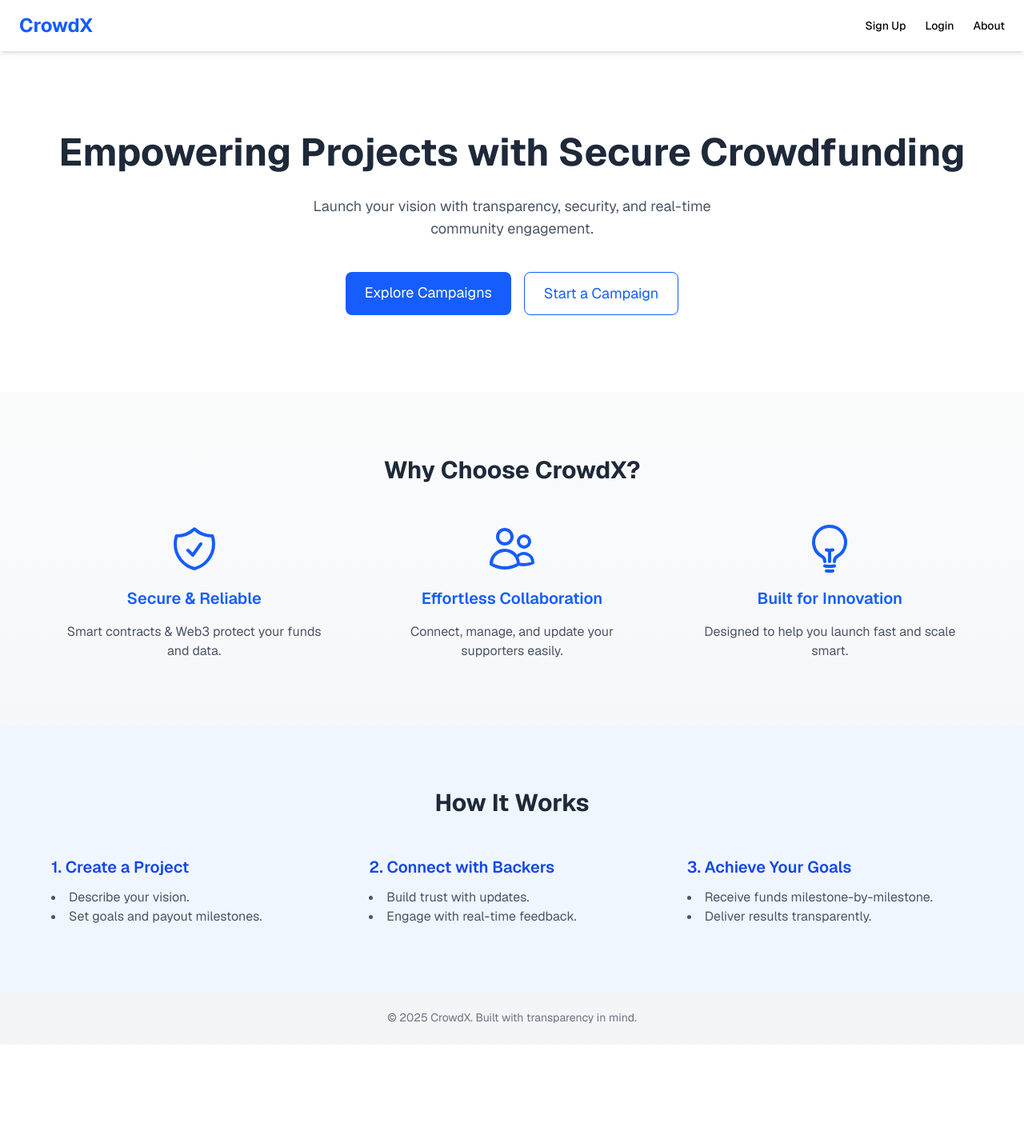
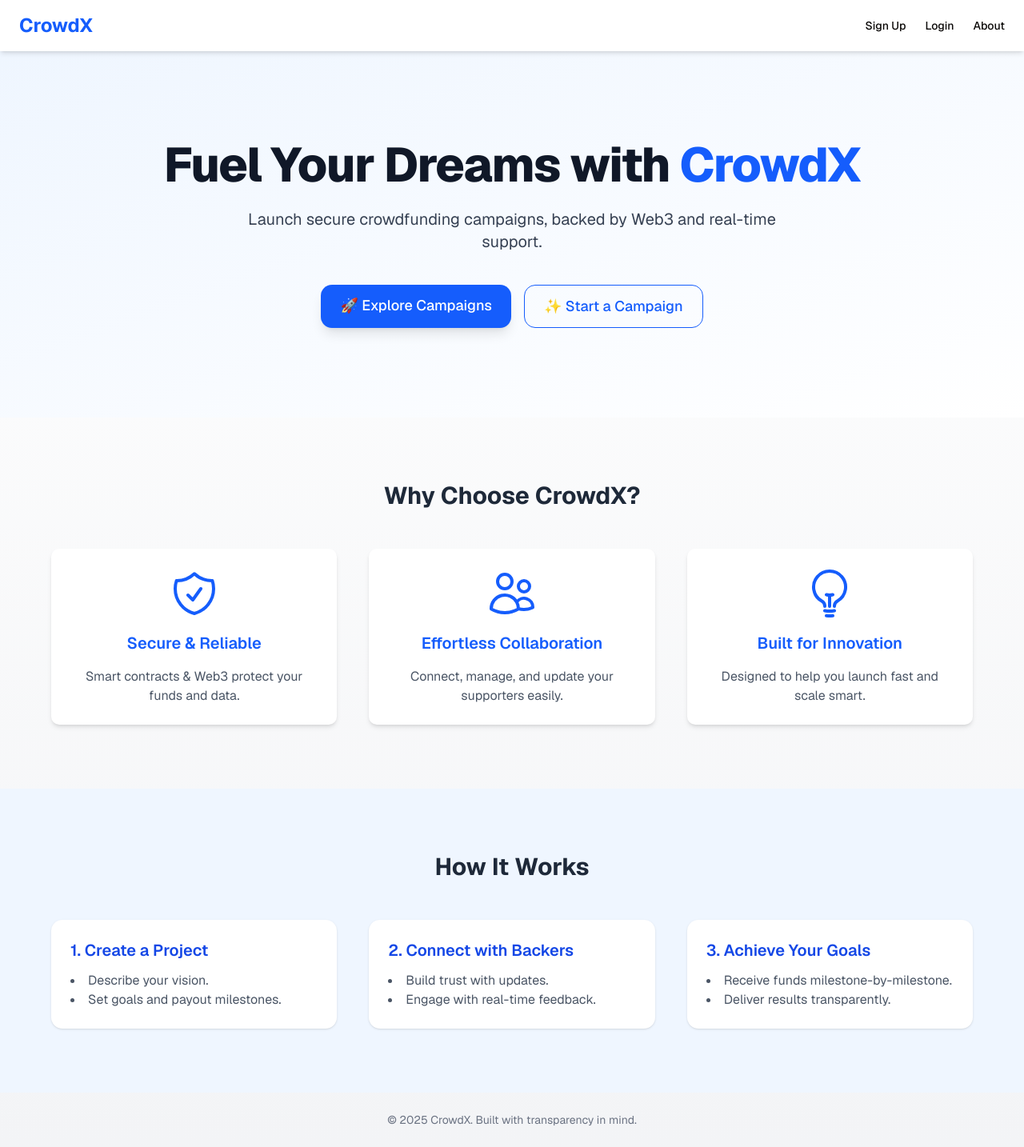
Before and after one commit to Sserano24/CrowdX2-frontend, a Next.js app: page / in a window 1280 px wide. Shown: the whole page at 80% size. Before the commit the page ends 1306 px from the top, so only its background shows below. Built offline with nearby package versions, Linux system fonts and the light colour scheme.

Commit message:
Update page.js

```diff
--- a/src/app/page.js
+++ b/src/app/page.js
@@ -2,6 +2,7 @@
 
 import Link from "next/link";
 import { ShieldCheckIcon, UsersIcon, LightBulbIcon } from '@heroicons/react/24/outline';
+import { motion } from "framer-motion";
 
 export default function Home() {
   const features = [
@@ -35,15 +36,40 @@ export default function Home() {
       </nav>
 
       {/* Hero Section */}
-      <section className="text-center py-24 px-6 bg-white dark:bg-gray-950">
-        <h2 className="text-4xl sm:text-5xl font-bold mb-6 text-gray-800 dark:text-white leading-tight">Empowering Projects with Secure Crowdfunding</h2>
-        <p className="text-lg text-gray-600 dark:text-gray-300 max-w-xl mx-auto mb-10">
-          Launch your vision with transparency, security, and real-time community engagement.
-        </p>
-        <div className="flex justify-center gap-4">
-          <Link href="/campaigns" className="px-6 py-3 bg-blue-600 text-white rounded-md text-lg hover:bg-blue-700 transition">Explore Campaigns</Link>
-          <Link href="/create" className="px-6 py-3 border border-blue-600 text-blue-600 rounded-md text-lg hover:bg-blue-50 dark:hover:bg-blue-900 transition">Start a Campaign</Link>
-        </div>
+      <section className="relative text-center py-28 px-6 bg-gradient-to-br from-blue-50 to-white dark:from-gray-950 dark:to-black overflow-hidden">
+        <motion.h2
+          initial={{ opacity: 0, y: -20 }}
+          animate={{ opacity: 1, y: 0 }}
+          transition={{ duration: 0.6 }}
+          className="text-5xl sm:text-6xl font-extrabold mb-6 text-gray-900 dark:text-white tracking-tight"
+        >
+          Fuel Your Dreams with <span className="text-blue-600">CrowdX</span>
+        </motion.h2>
+
+        <motion.p
+          initial={{ opacity: 0, y: 10 }}
+          animate={{ opacity: 1, y: 0 }}
+          transition={{ delay: 0.2, duration: 0.6 }}
+          className="text-xl text-gray-700 dark:text-gray-300 max-w-2xl mx-auto mb-10"
+        >
+          Launch secure crowdfunding campaigns, backed by Web3 and real-time support.
+        </motion.p>
+
+        <motion.div
+          initial={{ opacity: 0 }}
+          animate={{ opacity: 1 }}
+          transition={{ delay: 0.4, duration: 0.6 }}
+          className="flex justify-center gap-4"
+        >
+          <Link href="/campaigns" className="px-6 py-3 bg-blue-600 hover:bg-blue-700 text-white text-lg font-medium rounded-xl shadow-lg transition-all">
+            🚀 Explore Campaigns
+          </Link>
+          <Link href="/create" className="px-6 py-3 border border-blue-600 text-blue-600 hover:bg-blue-100 dark:hover:bg-blue-900 text-lg font-medium rounded-xl transition-all">
+            ✨ Start a Campaign
+          </Link>
+        </motion.div>
+
+        <div className="absolute inset-0 pointer-events-none z-[-1] bg-[radial-gradient(ellipse_at_center,_var(--tw-gradient-stops))] from-blue-100/40 via-transparent to-transparent dark:from-blue-500/10"></div>
       </section>
 
       {/* Features */}
@@ -51,11 +77,19 @@ export default function Home() {
         <h3 className="text-3xl font-bold mb-12 text-gray-800 dark:text-white">Why Choose CrowdX?</h3>
         <div className="grid sm:grid-cols-3 gap-10 max-w-6xl mx-auto">
           {features.map((feature, index) => (
-            <div key={index} className="flex flex-col items-center gap-4">
+            <motion.div
+              key={index}
+              className="flex flex-col items-center gap-4 p-6 rounded-lg bg-white dark:bg-gray-800 shadow-md hover:shadow-lg transition-shadow"
+              whileHover={{ scale: 1.05 }}
+              initial={{ opacity: 0, y: 20 }}
+              whileInView={{ opacity: 1, y: 0 }}
+              viewport={{ once: true }}
+              transition={{ delay: index * 0.1 }}
+            >
               {feature.icon}
               <h4 className="text-xl font-semibold text-blue-600">{feature.title}</h4>
               <p className="text-gray-600 dark:text-gray-400 max-w-xs">{feature.desc}</p>
-            </div>
+            </motion.div>
           ))}
         </div>
       </section>
@@ -78,12 +112,19 @@ export default function Home() {
               steps: ["Receive funds milestone-by-milestone.", "Deliver results transparently."]
             }
           ].map((step, index) => (
-            <div key={index} className="flex flex-col gap-3">
+            <motion.div
+              key={index}
+              initial={{ opacity: 0, y: 20 }}
+              whileInView={{ opacity: 1, y: 0 }}
+              viewport={{ once: true }}
+              transition={{ delay: index * 0.2 }}
+              className="flex flex-col gap-3 bg-white dark:bg-gray-900 p-6 rounded-xl shadow hover:shadow-lg transition-shadow"
+            >
               <h4 className="text-xl font-semibold text-blue-700">{step.title}</h4>
               <ul className="list-disc list-inside text-gray-600 dark:text-gray-300">
                 {step.steps.map((line, i) => <li key={i}>{line}</li>)}
               </ul>
-            </div>
+            </motion.div>
           ))}
         </div>
       </section>
```
